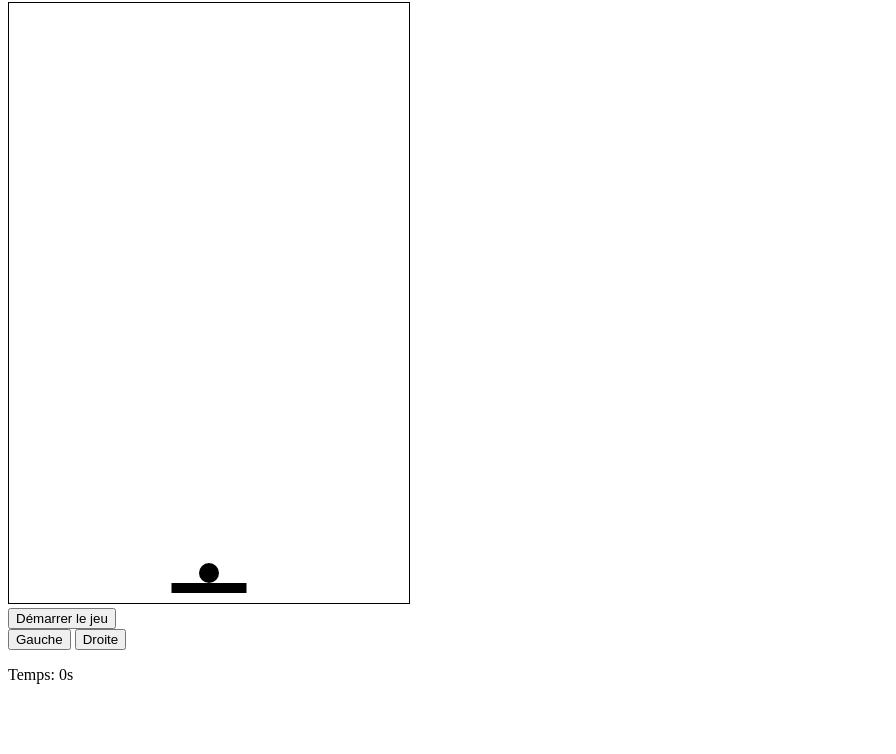
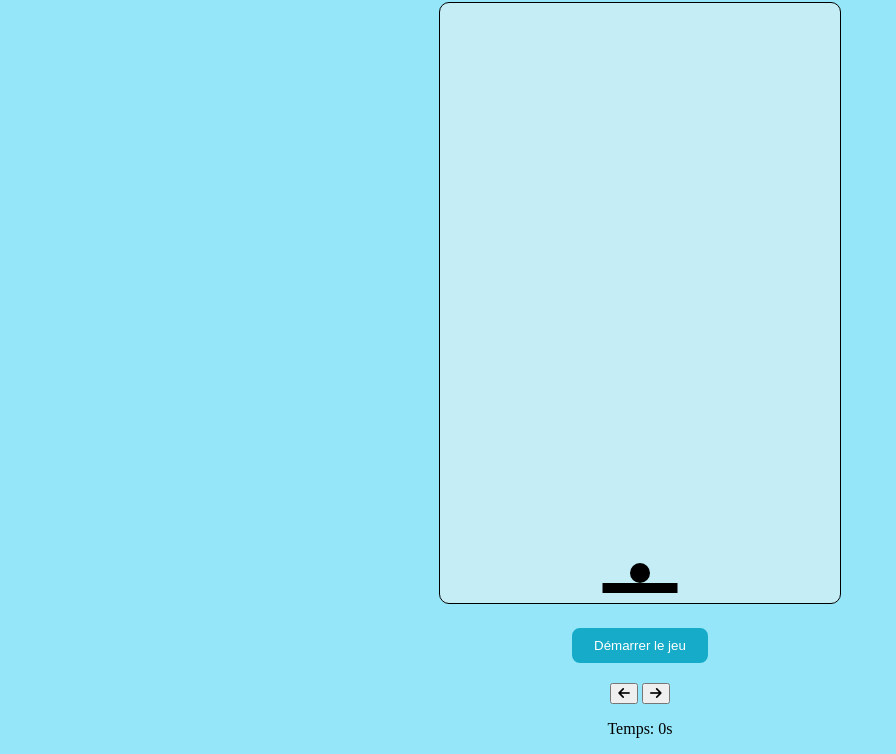
Before and after one commit to tontonraymond/soloPong, a plain HTML site: page index.html in a window 1280 px wide. Shown: the part 78-832 px from the top of the page, without its empty margins (0-896 px from the left). Before the commit the page ends 800 px from the top, so only its background shows below. Drawn offline with Linux system fonts and the light colour scheme.

Commit message:
ajout du css

```diff
--- a/index.html
+++ b/index.html
@@ -3,8 +3,11 @@
 <head>
     <meta charset="UTF-8">
     <meta name="viewport" content="width=device-width, initial-scale=1.0">
+    <link rel="shortcut icon" href="favicon/favicon.png" type="image/x-icon">
     <title>Solo Pong</title>
     <script defer src="script.js"></script>
+    <script src="https://kit.fontawesome.com/0acb75a9e8.js" crossorigin="anonymous"></script>
+    <link rel="stylesheet" href="style.css">
 </head>
 <body>
     <h1>Solo Pong</h1>
@@ -13,8 +16,8 @@
         <button id="startButton">Démarrer le jeu</button>
     </div>
     <div>
-        <button class="button" id="left">Gauche</button>
-        <button class="button" id="right">Droite</button>
+        <button class="buttons" id="left"><span class="fa-solid fa-arrow-left"></span></button>
+        <button class="buttons" id="right"><span class="fa-solid fa-arrow-right"></span></button>
     </div>
     <p>Temps: <span id="time">0</span>s</p>
 </body>
--- a/script.js
+++ b/script.js
@@ -17,7 +17,7 @@ const ball = {
   vy: -1,
   radius: 10,
   speed: 3,
-  color: "BLACK",
+  color: "black",
 };
 
 const pad = {
@@ -26,7 +26,7 @@ const pad = {
   x: (canvas.width - 75) / 2,
   y: canvas.height - 20,
   speed: 10,
-  color: "BLUE",
+  color: "black",
 };
 
 function reset(){
--- /dev/null
+++ b/style.css
@@ -0,0 +1,27 @@
+body {
+    margin: auto;
+    text-align: center;
+    background-color: rgb(149, 230, 248);
+}
+
+canvas {
+    background-color: rgb(196, 237, 246);
+    border-radius: 10px;
+}
+
+#startButton {
+    margin: 20px;
+    border-radius: 8px;
+    padding : 8px 20px;
+    background-color:rgb(22, 171, 201);
+    border: 2px solid rgb(22, 171, 201);
+    color : white;
+
+}
+
+#startButton:hover {
+  background-color: white;
+  border: 2px solid rgb(22, 171, 201);
+  color : black;
+
+}
```
Also changed, not shown: 1 other file.
